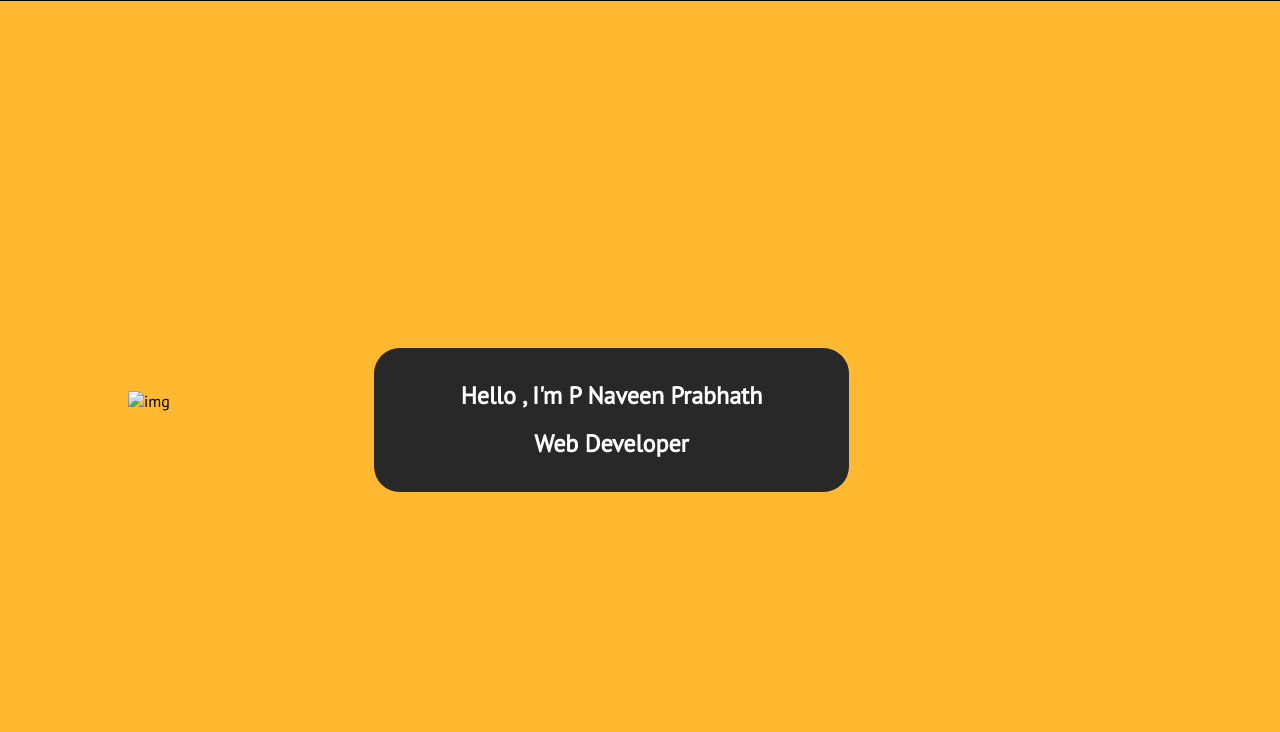
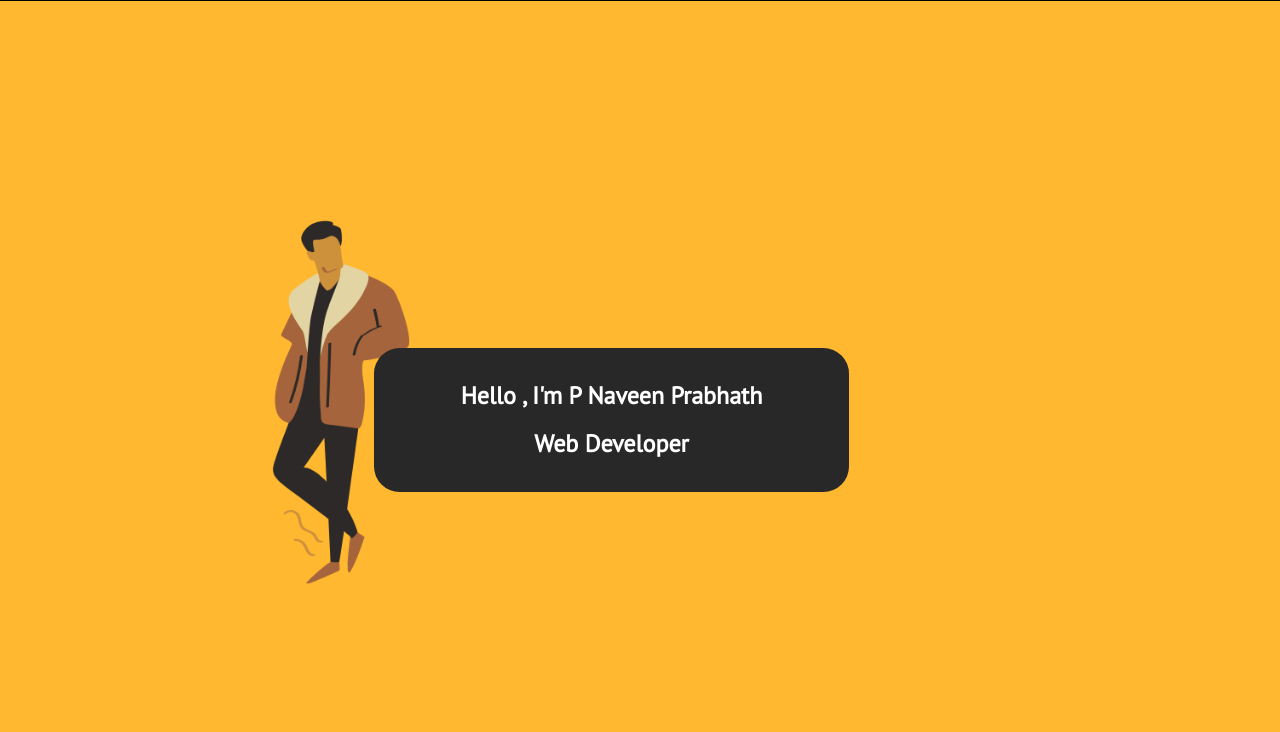
Before and after one commit to Naveen3521/Profile_website_template, a plain HTML site: page index.html in a window 1280 px wide. Shown: the part 68-800 px from the top of the page. Drawn offline with Linux system fonts and the light colour scheme; the site is published under a folder, as on GitHub Pages, so addresses that start at the root find nothing.

Commit message:
Update index.html

```diff
--- a/index.html
+++ b/index.html
@@ -49,7 +49,7 @@
     <!--main section-->
     <section class="main">
         <div class="main_container">
-            <img id="logo1"  src="/images/profile.png" alt="img" width="35%">
+            <img id="logo1"  src="images/profile.png" alt="img" width="35%">
             <h1>Hello , I'm P Naveen Prabhath<br>Web Developer </h1>
         </div>
     </section>
```
